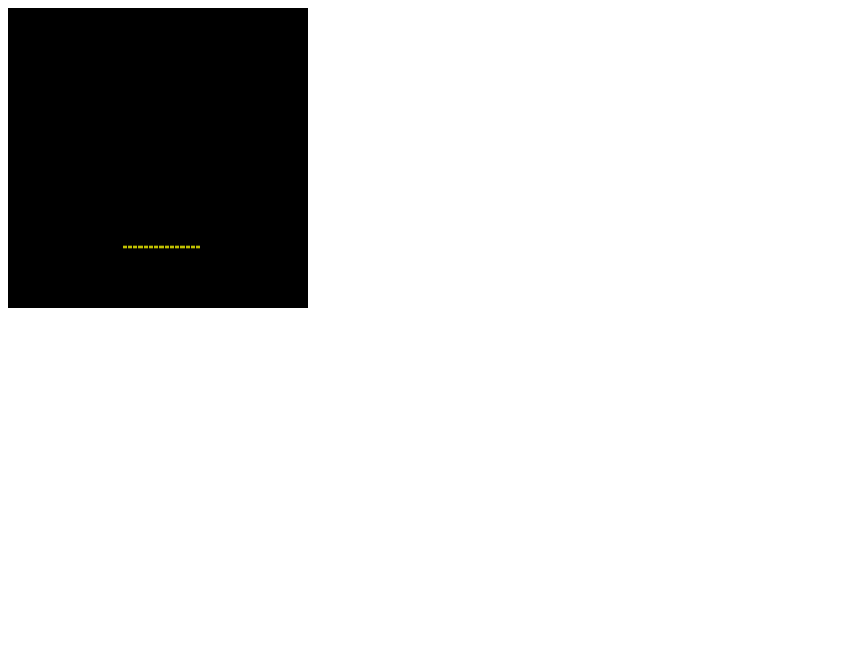
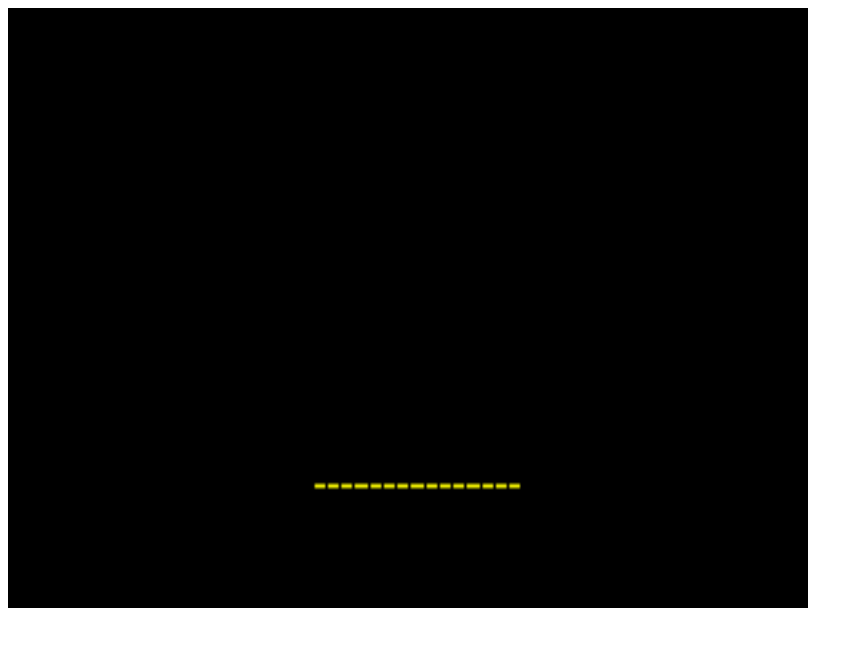
Before and after one commit to Morphisor/WebEngine, a plain HTML site: page Index.html in a window 1280 px wide. Shown: the whole page, without its empty margins (0-863 px from the left). Drawn offline with Linux system fonts and the light colour scheme.

Commit message:
peasant resolution

```diff
--- a/Index.html
+++ b/Index.html
@@ -5,6 +5,6 @@
     <script src="engine.js"></script>
 </head>
 <body>
-    <canvas id="frontBuffer" style="height: 300px; width: 300px; background-color:black;"></canvas>
+    <canvas id="frontBuffer" style="height: 600px; width: 800px; background-color:black;"></canvas>
 </body>
 </html>
```
